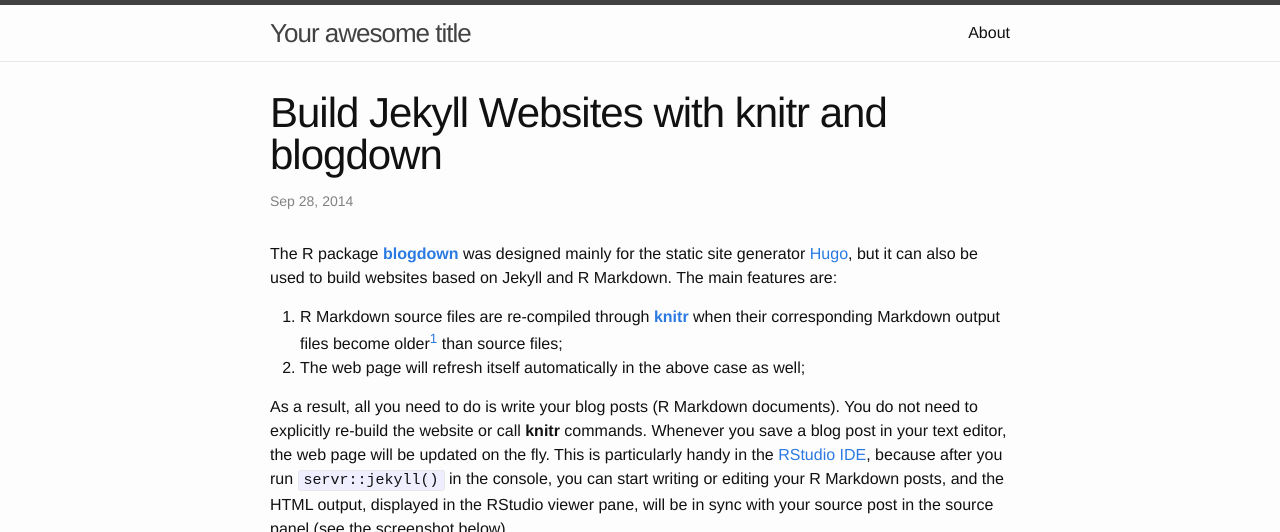
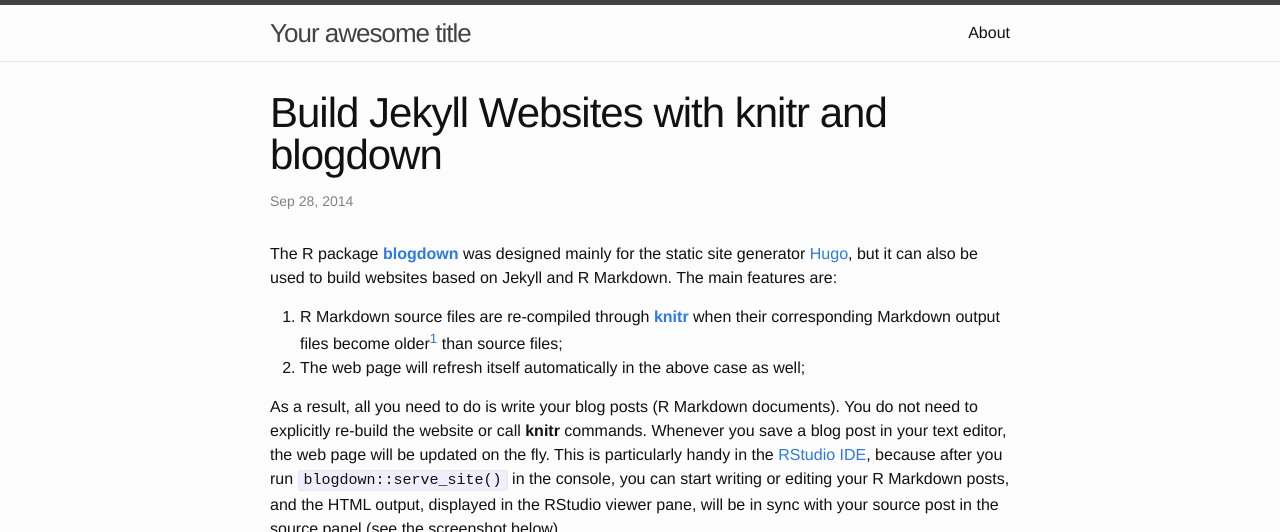
Before and after one commit to yihui/blogdown-jekyll, a Jekyll site: the page built from _posts/2014-09-28-jekyll-with-knitr.md, in a window 1280 px wide and 900 px high, cut to the strip 0-532 px from the top of the window. Built offline with Jekyll 4.4.1, drawn with Linux system fonts in a browser that asks for light colours.

Commit message:
servr::jekyll() -> blogdown::serve_site()

```diff
--- a/_posts/2014-09-28-jekyll-with-knitr.Rmd
+++ b/_posts/2014-09-28-jekyll-with-knitr.Rmd
@@ -12,7 +12,7 @@
 
 [^1]: Determined by the modification time of files, i.e., `file.info(x)[, 'mtime']`.
 
-As a result, all you need to do is write your blog posts (R Markdown documents). You do not need to explicitly re-build the website or call **knitr** commands. Whenever you save a blog post in your text editor, the web page will be updated on the fly. This is particularly handy in the [RStudio IDE](https://www.rstudio.com), because after you run `servr::jekyll()` in the console, you can start writing or editing your R Markdown posts, and the HTML output, displayed in the RStudio viewer pane, will be in sync with your source post in the source panel (see the screenshot below).
+As a result, all you need to do is write your blog posts (R Markdown documents). You do not need to explicitly re-build the website or call **knitr** commands. Whenever you save a blog post in your text editor, the web page will be updated on the fly. This is particularly handy in the [RStudio IDE](https://www.rstudio.com), because after you run `blogdown::serve_site()` in the console, you can start writing or editing your R Markdown posts, and the HTML output, displayed in the RStudio viewer pane, will be in sync with your source post in the source panel (see the screenshot below).
 
 [![Jekyll with servr and knitr](//i.imgur.com/gKVGhiP.png)](//i.imgur.com/gKVGhiP.png)
 
--- a/_posts/2014-09-28-jekyll-with-knitr.md
+++ b/_posts/2014-09-28-jekyll-with-knitr.md
@@ -12,7 +12,7 @@
 
 [^1]: Determined by the modification time of files, i.e., `file.info(x)[, 'mtime']`.
 
-As a result, all you need to do is write your blog posts (R Markdown documents). You do not need to explicitly re-build the website or call **knitr** commands. Whenever you save a blog post in your text editor, the web page will be updated on the fly. This is particularly handy in the [RStudio IDE](https://www.rstudio.com), because after you run `servr::jekyll()` in the console, you can start writing or editing your R Markdown posts, and the HTML output, displayed in the RStudio viewer pane, will be in sync with your source post in the source panel (see the screenshot below).
+As a result, all you need to do is write your blog posts (R Markdown documents). You do not need to explicitly re-build the website or call **knitr** commands. Whenever you save a blog post in your text editor, the web page will be updated on the fly. This is particularly handy in the [RStudio IDE](https://www.rstudio.com), because after you run `blogdown::serve_site()` in the console, you can start writing or editing your R Markdown posts, and the HTML output, displayed in the RStudio viewer pane, will be in sync with your source post in the source panel (see the screenshot below).
 
 [![Jekyll with servr and knitr](//i.imgur.com/gKVGhiP.png)](//i.imgur.com/gKVGhiP.png)
 
```
